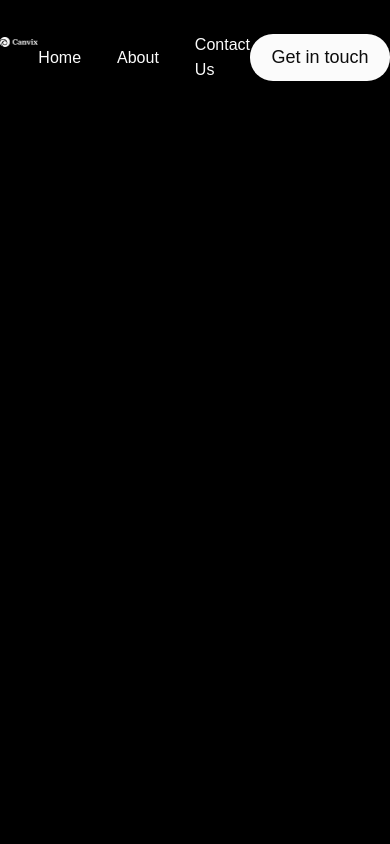
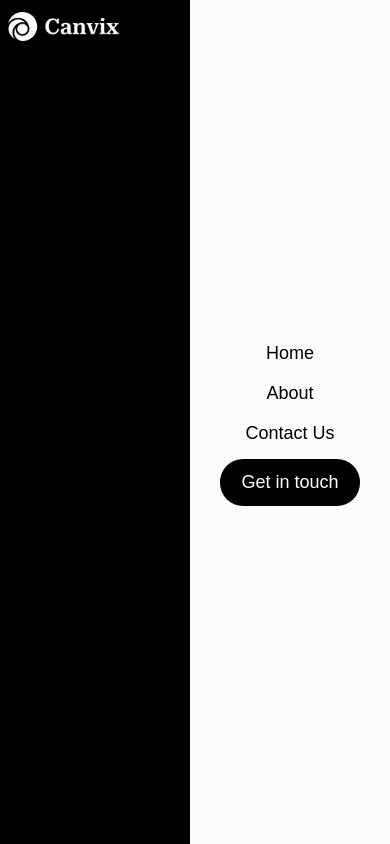
Before and after one commit to mahirTheCoder/canvix-react-projects-one, a React (Vite) app: page / in a window 390 px wide. Built offline with nearby package versions, Linux system fonts and the light colour scheme.

Commit message:
responsive

```diff
--- a/src/Components/Navbar.jsx
+++ b/src/Components/Navbar.jsx
@@ -41,10 +41,10 @@ const navItems = [
 
   return (
     <>
-   <nav  id='Navbar'>
+   <nav  id='Navbar ' className=' hidden lg:block '>
     <div className="container">
-      <div className="navRow flex justify-between items-center py-8 ">
-        <div className="navLogo w-[154px] h-[40px]">
+      <div className="navRow flex justify-between items-center pt-8  ">
+        <div className="navLogo w-[154px] h-[40px] ">
           <img src={logo} alt="logo" />
         </div>
         <div className="navItems flex gap-9  items-center ">
--- /dev/null
+++ b/src/Components/Responsive.jsx
@@ -0,0 +1,60 @@
+import React from "react";
+import { Link } from "react-router";
+import logo from "../assets/images/logo.png";
+import { FaBarsStaggered } from "react-icons/fa6";
+
+const Responsive = () => {
+
+  const navItems = [
+  {
+    navContent: 'Home',
+    navLink: '/',
+
+  },
+  {
+    navContent: 'About',
+    navLink: '/',
+
+  },
+  {
+    navContent: 'Contact Us',
+    navLink: '/'
+  }
+]
+  return (
+    <>
+      <nav id="Responsive" className="lg:hidden px-2 py-3">
+        <div className="container">
+          <div className="responsiveRow flex items-center justify-between">
+            <div className="reslogo ">
+              <Link to={"/"} className="logo inline-block w-28">
+                <img src={logo} alt="logo" />
+              </Link>
+            </div>
+            <button className="text-white text-2xl">
+              <FaBarsStaggered />
+            </button>
+          </div>
+        </div>
+
+        <div className="custom w-50 h-full bg-primary absolute top-0 right-0">
+          <div className="navitems flex flex-col gap-3  items-center justify-center h-screen">
+            {
+              navItems.map((item, k)=>(
+            <ul key={k}>
+              <li>
+                <Link className="text-lg font-dm text-black" to={item.navLink}>{item.navContent }</Link>
+              </li>
+            </ul>
+
+              ))
+            }
+            <button className=' w-[140px] h-[47px] rounded-[23px] bg-black text-white text-lg normal font-dm hover:bg-black hover:text-primary transition duration-700 inline-block' >Get in touch</button>
+          </div>
+        </div>
+      </nav>
+    </>
+  );
+};
+
+export default Responsive;
--- a/src/Layouts/Layoutone.jsx
+++ b/src/Layouts/Layoutone.jsx
@@ -1,11 +1,13 @@
 import React from 'react'
 import Navbar from '../Components/Navbar'
 import { Outlet } from 'react-router'
+import Responsive from '../Components/Responsive'
 
 const Layoutone = () => {
   return (
     <>
     <Navbar />
+    <Responsive />
     <Outlet />
     </>
   )
```
